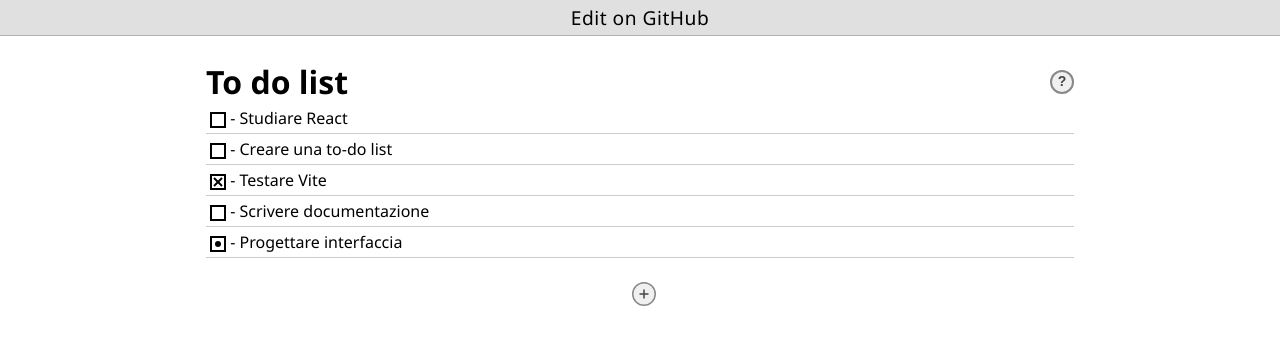
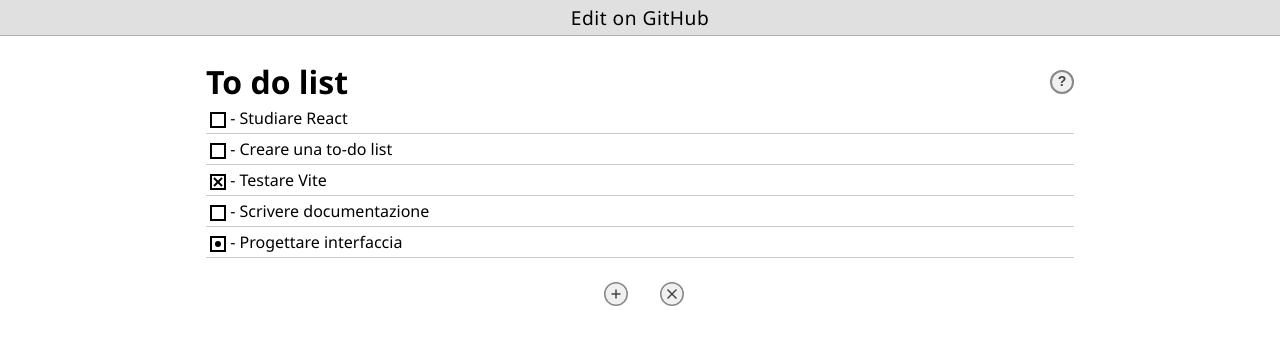
Before and after one commit to sensorario/quadrato, a React (Vite) app: page / in a window 1280 px wide. Shown: the top 344 px of the page. Built offline with nearby package versions, Linux system fonts and the light colour scheme.

Commit message:
feat(tasks): add cleaning button

```diff
--- a/src/App.css
+++ b/src/App.css
@@ -1,3 +1,22 @@
+.clean-icon {
+    display: inline-flex;
+    justify-content: center;
+    align-items: center;
+    width: 1.5rem;
+    height: 1.5rem;
+    font-size: 1.5rem;
+    font-weight: bold;
+    color: #444;
+    background: #f0f0f0;
+    border-radius: 50%;
+    cursor: pointer;
+    transition: background 0.2s;
+    margin-left: 0.5rem;
+    border: 2px solid #888;
+}
+.clean-icon:hover {
+    background: #e0e0e0;
+}
 /* CSS Reset */
 * {
     margin: 0;
--- a/src/App.jsx
+++ b/src/App.jsx
@@ -83,7 +83,7 @@ function App() {
       <Header setShowHelp={setShowHelp} />
       <TaskList tasks={tasks} onTaskClick={handleClick} />
       {/* Plus icon in basso al centro dopo tutti i task */}
-      <div style={{ width: '100%', display: 'flex', justifyContent: 'center', margin: '24px 0' }}>
+      <div style={{ width: '100%', display: 'flex', justifyContent: 'center', gap: '1.5rem', margin: '24px 0' }}>
         <button
           className="plus-icon"
           aria-label="Aggiungi nuovo task"
@@ -95,6 +95,19 @@ function App() {
             <circle cx="16" cy="16" r="15" fill="#f0f0f0" stroke="#888" strokeWidth="2" />
             <line x1="16" y1="10" x2="16" y2="22" stroke="#444" strokeWidth="2" />
             <line x1="10" y1="16" x2="22" y2="16" stroke="#444" strokeWidth="2" />
+          </svg>
+        </button>
+        <button
+          className="clean-icon"
+          aria-label="Pulisci task"
+          onClick={() => setTasks(tasks => tasks.filter(t => t.status === STATUS_ENUM.TODO || t.status === STATUS_ENUM.IN_PROGRESS))}
+          type="button"
+          style={{ border: 'none', background: 'none', padding: 0 }}
+        >
+          <svg width="32" height="32" viewBox="0 0 32 32" xmlns="http://www.w3.org/2000/svg">
+            <circle cx="16" cy="16" r="15" fill="#f0f0f0" stroke="#888" strokeWidth="2" />
+            <line x1="10" y1="10" x2="22" y2="22" stroke="#444" strokeWidth="2" />
+            <line x1="22" y1="10" x2="10" y2="22" stroke="#444" strokeWidth="2" />
           </svg>
         </button>
       </div>
```
